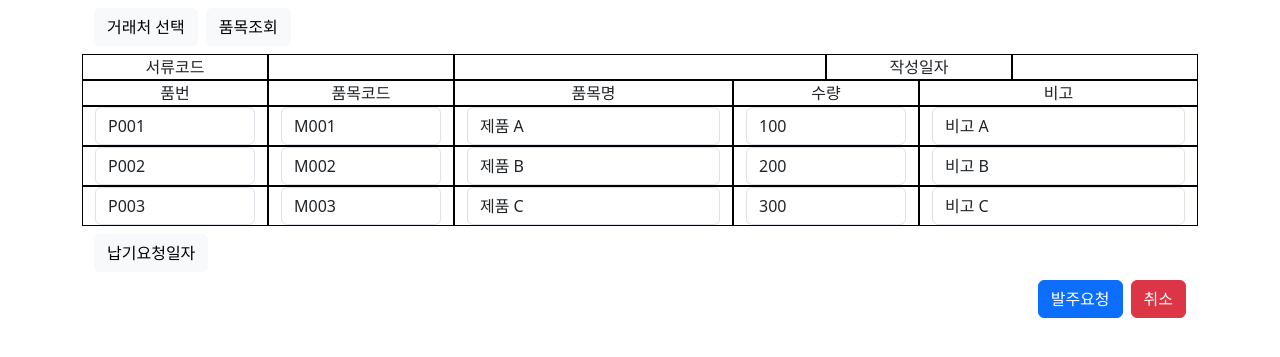
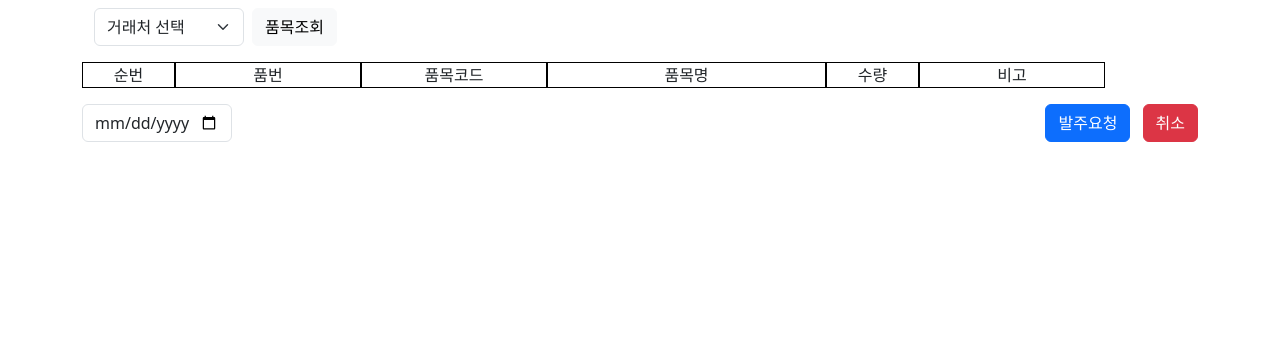
Before and after one commit to 0neteam/app1, a Spring Boot app: page /order/orderRequest in a window 1280 px wide. Shown: the part 148-505 px from the top of the page. Run offline with Spring Boot 4, Linux system fonts and the light colour scheme; the visitor is signed in with stand-in values (Sample User, id 1); some of the project's set-up classes (security, data sources, template engines, error pages and the like) are left out, and stand-ins take their place; some libraries are stand-ins or nearby versions.

Commit message:
기능추가 : 발주요청 UI 수정 및 스크립트 이용 편의성 추가 , 발주요청 기능 수정중 , OrderItemDTO 추가 생성 OrderDAO , OrderDaoImp , OrderService , OrderServiceImp , OrderContoller , OrderMapper , orderRequest.html 파일 수정중

```diff
--- a/src/main/java/com/java/order/OrderDAO.java
+++ b/src/main/java/com/java/order/OrderDAO.java
@@ -8,4 +8,7 @@
     public List<OrderDTO> orderInquiry();
     // 발주 조회 검색
     public List<OrderDTO> searchOrders(String searchTerm);
+
+    void insertOrder(OrderDTO order);  // 주문 정보 삽입
+    void insertOrderItem(OrderItemDTO orderItem);  // 주문 항목 삽입
 }
--- a/src/main/java/com/java/order/OrderDTO.java
+++ b/src/main/java/com/java/order/OrderDTO.java
@@ -22,4 +22,6 @@
     private String transpStatus;
     private String departure;
     private String driverName;
+    private String bizNo;
+
 }
--- a/src/main/java/com/java/order/OrderService.java
+++ b/src/main/java/com/java/order/OrderService.java
@@ -7,4 +7,9 @@
     public String orderInquiry(Model model);
     // 발주 조회 검색
     public String searchOrders(Model model ,String searchTerm);
+
+
+    String processOrderRequest(String selectedRowsJson);
+
+
 }
--- a/src/main/resources/templates/order/orderRequest.html
+++ b/src/main/resources/templates/order/orderRequest.html
@@ -9,6 +9,12 @@
     /* row 내에 있는 div에게 보더를 추가. */
     .row > div {
       border: 1px solid black;
+    }
+
+    /* 선택된 데이터 컨테이너에 줄을 추가 (새로 추가되는 항목에만 적용) */
+    #selectedDataContainer .row {
+      border: 1px solid black; /* 데이터가 추가되는 행에 선을 추가 */
+      margin-bottom: 5px; /* 각 항목 간 간격 추가 */
     }
 
     /* 좌측 본문 */
@@ -25,147 +31,128 @@
     }
   </style>
 
-  <form action="">
+  <form th:action="@{/order/orderRequest}" method="POST">
+    <!-- CSRF 토큰을 자동으로 처리하는 hidden input -->
+    <input type="hidden" th:name="${_csrf.parameterName}" th:value="${_csrf.token}" />
     <div class="container text-center">
       <!-- 거래처 선택과 품목조회 버튼을 왼쪽 정렬 -->
       <div class="d-flex justify-content-start my-2">
-        <button type="button" class="btn btn-light">거래처 선택</button>
+        <select class="form-select" aria-label="거래처 선택" style="width: 150px;">
+          <option selected>거래처 선택</option>
+          <option value="1">거래처 A</option>
+          <option value="2">거래처 B</option>
+          <option value="3">거래처 C</option>
+        </select>
         <button type="button" class="btn btn-light ms-2" data-bs-toggle="modal" data-bs-target="#modalViewProduct">품목조회</button>
       </div>
 
+      <!-- 서류코드와 품번 라인 사이에 여백 추가 -->
+      <div class="my-3"></div> <!-- 여백을 추가하는 부분 -->
+
+      <!-- 순번, 품번, 품목코드, 품목명, 수량, 비고 항목 제목 추가 -->
       <div class="row">
-        <div class="col-sm-2">서류코드</div>
-        <div class="col-sm-2"></div>
-        <div class="col-sm-4"></div>
-        <div class="col-sm-2">작성일자</div>
-        <div class="col-sm-2"></div>
-      </div>
-
-      <!-- 품번, 품목코드, 품목명, 수량, 비고 항목 제목 추가 -->
-      <div class="row">
+        <div class="col-sm-1">순번</div> <!-- 순번 칸 추가 -->
         <div class="col-sm-2">품번</div>
         <div class="col-sm-2">품목코드</div>
         <div class="col-sm-3">품목명</div>
-        <div class="col-sm-2">수량</div>
-        <div class="col-sm-3">비고</div>
+        <div class="col-sm-1">수량</div> <!-- 수량 칸 크기 수정 -->
+        <div class="col-sm-2">비고</div> <!-- 비고 칸을 수량 옆에 배치 -->
+      </div>
+    </div>
+
+      <div class="container mt-3">
+        <!-- 선택된 데이터가 출력될 영역 -->
+        <div id="selectedDataContainer"></div>
       </div>
 
-      <!-- 반복되는 데이터 시작 (두 번째 행부터) -->
-      <div class="row">
-        <div class="col-sm-2"><input type="text" class="form-control" value="P001" /></div>
-        <div class="col-sm-2"><input type="text" class="form-control" value="M001" /></div>
-        <div class="col-sm-3"><input type="text" class="form-control" value="제품 A" /></div>
-        <div class="col-sm-2"><input type="number" class="form-control" value="100" /></div>
-        <div class="col-sm-3"><input type="text" class="form-control" value="비고 A" /></div>
-      </div>
-
-      <div class="row">
-        <div class="col-sm-2"><input type="text" class="form-control" value="P002" /></div>
-        <div class="col-sm-2"><input type="text" class="form-control" value="M002" /></div>
-        <div class="col-sm-3"><input type="text" class="form-control" value="제품 B" /></div>
-        <div class="col-sm-2"><input type="number" class="form-control" value="200" /></div>
-        <div class="col-sm-3"><input type="text" class="form-control" value="비고 B" /></div>
-      </div>
-
-      <div class="row">
-        <div class="col-sm-2"><input type="text" class="form-control" value="P003" /></div>
-        <div class="col-sm-2"><input type="text" class="form-control" value="M003" /></div>
-        <div class="col-sm-3"><input type="text" class="form-control" value="제품 C" /></div>
-        <div class="col-sm-2"><input type="number" class="form-control" value="300" /></div>
-        <div class="col-sm-3"><input type="text" class="form-control" value="비고 C" /></div>
-      </div>
-      <!-- 반복되는 데이터 끝 -->
-
-      <!-- 납기 요청 일자 버튼을 추가 -->
-      <div class="d-flex justify-content-start my-2">
-        <button type="button" class="btn btn-light">납기요청일자</button>
-      </div>
-
-      <!-- 발주요청 버튼과 취소 버튼을 오른쪽 끝으로 배치 -->
-      <div class="d-flex justify-content-end my-2">
-        <button type="button" class="btn btn-primary me-2">발주요청</button> <!-- 발주요청 버튼 -->
-        <button type="button" class="btn btn-danger">취소</button> <!-- 취소 버튼 -->
+      <div class="d-flex align-items-center my-2">
+        <input type="date" class="form-control" id="dueDate" style="width: 150px;" />
+        <div class="ms-auto">
+          <button type="button" class="btn btn-primary me-2">발주요청</button> <!-- 발주요청 버튼 -->
+          <button type="button" class="btn btn-danger">취소</button> <!-- 취소 버튼 -->
+        </div>
       </div>
     </div>
   </form>
 
   <!-- 품목조회버튼과 연결되는 모달창 -->
   <div class="modal" id="modalViewProduct">
-    <div class="modal-dialog modal-lg">
+    <div class="modal-dialog modal-lg"> <!-- 모달 크기 유지 -->
       <div class="modal-content">
         <div class="modal-header">
-          <h1>"거래처 명"</h1>
+          <h1>거래처 명</h1>
         </div>
         <div class="modal-body">
           <form action="">
             <div class="container text-center">
+              <!-- 기존 헤더 -->
               <div class="row">
                 <div class="col-sm-1">선택</div>
                 <div class="col-sm-2">품번</div>
                 <div class="col-sm-2">품목코드</div>
-                <div class="col-sm-3">품목명</div>
-                <div class="col-sm-2">수량</div>
+                <div class="col-sm-2">품목명</div> <!-- 품목명 칸 줄이기 -->
+                <div class="col-sm-2">수량</div> <!-- 수량 칸 키우기 -->
                 <div class="col-sm-2">비고</div>
               </div>
 
               <!-- 반복되는 데이터 -->
-              <div class="row">
+              <div class="row select-row" data-row-id="1">
                 <div class="col-sm-1">
-                  <input type="checkbox" />
+                  <input type="checkbox" class="select-checkbox" />
                 </div>
                 <div class="col-sm-2">
-                  <input type="text" class="form-control" value="P001" />
+                  <input type="text" class="form-control" value="1" />
                 </div>
                 <div class="col-sm-2">
-                  <input type="text" class="form-control" value="M001" />
+                  <input type="text" class="form-control" value="1" />
                 </div>
-                <div class="col-sm-3">
+                <div class="col-sm-2">
                   <input type="text" class="form-control" value="제품 A" />
                 </div>
                 <div class="col-sm-2">
-                  <input type="number" class="form-control" value="100" />
+                  <input type="number" class="form-control form-control-lg" value="100" /> <!-- 수량 칸 크기 키우기 -->
                 </div>
                 <div class="col-sm-2">
                   <input type="text" class="form-control" value="비고 A" />
                 </div>
               </div>
 
-              <div class="row">
+              <div class="row select-row" data-row-id="2">
                 <div class="col-sm-1">
-                  <input type="checkbox" />
+                  <input type="checkbox" class="select-checkbox" />
                 </div>
                 <div class="col-sm-2">
-                  <input type="text" class="form-control" value="P002" />
+                  <input type="text" class="form-control" value="2" />
                 </div>
                 <div class="col-sm-2">
-                  <input type="text" class="form-control" value="M002" />
+                  <input type="text" class="form-control" value="2" />
                 </div>
-                <div class="col-sm-3">
+                <div class="col-sm-2">
                   <input type="text" class="form-control" value="제품 B" />
                 </div>
                 <div class="col-sm-2">
-                  <input type="number" class="form-control" value="200" />
+                  <input type="number" class="form-control form-control-lg" value="200" /> <!-- 수량 칸 크기 키우기 -->
                 </div>
                 <div class="col-sm-2">
                   <input type="text" class="form-control" value="비고 B" />
                 </div>
               </div>
 
-              <div class="row">
+              <div class="row select-row" data-row-id="3">
                 <div class="col-sm-1">
-                  <input type="checkbox" />
+                  <input type="checkbox" class="select-checkbox" />
                 </div>
                 <div class="col-sm-2">
-                  <input type="text" class="form-control" value="P003" />
+                  <input type="text" class="form-control" value="3" />
                 </div>
                 <div class="col-sm-2">
-                  <input type="text" class="form-control" value="M003" />
+                  <input type="text" class="form-control" value="3" />
                 </div>
-                <div class="col-sm-3">
+                <div class="col-sm-2">
                   <input type="text" class="form-control" value="제품 C" />
                 </div>
                 <div class="col-sm-2">
-                  <input type="number" class="form-control" value="300" />
+                  <input type="number" class="form-control form-control-lg" value="300" /> <!-- 수량 칸 크기 키우기 -->
                 </div>
                 <div class="col-sm-2">
                   <input type="text" class="form-control" value="비고 C" />
@@ -178,12 +165,161 @@
         </div>
         <div class="modal-footer">
           <!-- 선택 확정과 취소 버튼 추가 -->
-          <button type="button" class="btn btn-primary me-2" data-bs-dismiss="modal">선택 확정</button> <!-- 선택 확정 버튼 (파란색) -->
-          <button type="button" class="btn btn-danger" data-bs-dismiss="modal">취소</button> <!-- 취소 버튼 (빨간색) -->
+          <button type="button" class="btn btn-primary me-2" id="selectConfirmBtn" data-bs-dismiss="modal">선택 확정</button>
+          <button type="button" class="btn btn-danger" data-bs-dismiss="modal">취소</button>
         </div>
       </div>
     </div>
   </div>
 
+
+  <script>
+    // 선택된 데이터가 출력될 영역
+    const selectConfirmBtn = document.getElementById('selectConfirmBtn');
+
+    selectConfirmBtn.addEventListener('click', function() {
+      const selectedRows = [];
+
+      // 체크된 체크박스가 있는 행 찾기
+      const rows = document.querySelectorAll('.select-row');
+      rows.forEach(row => {
+        const checkbox = row.querySelector('.select-checkbox');
+        if (checkbox.checked) {
+          const productNumber = row.querySelectorAll('input')[1].value;  // 품번
+          const itemCode = row.querySelectorAll('input')[2].value;      // 품목코드
+          const itemName = row.querySelectorAll('input')[3].value;      // 품목명
+          const quantity = row.querySelectorAll('input')[4].value;      // 수량
+          const remarks = row.querySelectorAll('input')[5].value;       // 비고
+
+          // 선택된 행의 데이터 저장
+          selectedRows.push({
+            productNumber,
+            itemCode,
+            itemName,
+            quantity,
+            remarks
+          });
+        }
+      });
+
+      // 선택된 데이터를 HTML로 그려주는 작업
+      const selectedDataContainer = document.getElementById('selectedDataContainer');
+      selectedDataContainer.innerHTML = ''; // 기존 내용 초기화
+
+      // 선택된 데이터를 하나씩 추가
+      selectedRows.forEach((rowData, index) => {
+        const rowDiv = document.createElement('div');
+        rowDiv.classList.add('row'); // 부트스트랩의 row 클래스를 사용해 줄 맞춤
+
+        // 새로운 데이터 추가 (기존 header와 맞추어 디자인)
+        rowDiv.innerHTML = `
+        <div class="col-sm-1" style="text-align: center;">${index + 1}</div> <!-- 순번 -->
+        <div class="col-sm-2" style="text-align: center;">${rowData.productNumber}</div> <!-- 품번 -->
+        <div class="col-sm-2" style="text-align: center;">${rowData.itemCode}</div> <!-- 품목코드 -->
+        <div class="col-sm-3" style="text-align: center;">${rowData.itemName}</div> <!-- 품목명 -->
+        <div class="col-sm-1" style="text-align: center;">${rowData.quantity}</div> <!-- 수량 -->
+        <div class="col-sm-2" style="text-align: center;">${rowData.remarks}</div> <!-- 비고 -->
+      `;
+        selectedDataContainer.appendChild(rowDiv);
+      });
+
+      // selectedDataContainer의 모든 .row에 대해서만 보더 제거
+      const rowsInContainer = selectedDataContainer.querySelectorAll('.row');
+      rowsInContainer.forEach(row => {
+        row.style.border = 'none'; // row에 보더 제거
+      });
+    });
+
+    // 모든 row 클릭 시 해당 행의 체크박스를 토글
+    const rows = document.querySelectorAll('.select-row');
+    rows.forEach(row => {
+      row.addEventListener('click', function () {
+        const checkbox = row.querySelector('.select-checkbox');
+        checkbox.checked = !checkbox.checked; // 체크박스 상태 토글
+      });
+    });
+
+
+    // 발주요청 버튼 클릭 이벤트 추가
+    const orderRequestBtn = document.querySelector('.btn.btn-primary');
+
+    orderRequestBtn.addEventListener('click', function() {
+      const selectedRows = [];
+
+      // 선택된 데이터가 담긴 영역을 가져옴
+      const rowsInContainer = document.querySelectorAll('#selectedDataContainer .row');
+      rowsInContainer.forEach(row => {
+
+
+
+        const itemCode = row.querySelectorAll('.col-sm-2')[1].textContent;  // 품목코드
+
+        // 품목명 -> itemName
+        const itemName = row.querySelectorAll('.col-sm-3')[0].textContent;  // 품목명
+
+        // 수량 -> qty (OrderItemDTO의 수량에 해당)
+        const quantity = row.querySelectorAll('.col-sm-1')[0].textContent;  // 수량
+
+        // 비고 -> remarks (OrderItemDTO의 비고에 해당)
+        const remarks = row.querySelectorAll('.col-sm-2')[1].textContent;  // 비고
+
+        // OrderItemDTO 객체 생성
+        const orderItemDTO = {
+          itemCode: itemCode, // 품목 코드
+          qty: quantity,      // 수량
+          remarks: remarks    // 비고
+        };
+        selectedRows.push(orderItemDTO);
+      });
+
+      // 선택된 데이터가 없으면 알림창을 띄움
+      if (selectedRows.length === 0) {
+        alert('데이터가 없습니다.');
+        return; // 데이터가 없으면 더 이상 진행하지 않음
+      }
+
+      // dueDate 값 가져오기
+      const dueDate = document.getElementById('dueDate').value;
+
+      // dueDate가 빈 값이면 알림창을 띄움
+      if (!dueDate) {
+        alert('발주 최종 일자를 입력해주세요.');
+        return; // 빈 값이면 더 이상 진행하지 않음
+      }
+
+      // 선택된 데이터와 dueDate 출력
+      selectedRows.forEach(item => {
+        item.dueDate = dueDate; // dueDate 추가
+      });
+
+      console.log('선택된 데이터:', selectedRows);
+      var _csrf = document.querySelector('input[name="_csrf"]').value;
+      var params = {
+        selectedRows: JSON.stringify(selectedRows),  // selectedRows 배열을 JSON 문자열로 변환하여 전송
+        _csrf: _csrf
+      };
+      console.log(params);
+
+      $.ajax({
+        url: '/order/orderRequest',
+        method: 'POST',
+        data: params
+      }).done(data => {
+        console.log(data);
+        // MODAL 기능
+        // $("#supplierModal").modal("show");
+      }).fail(error => {
+        console.log(error);
+      });
+    });
+
+
+
+  </script>
+
+
+
+
+
 </main>
 </html>
```
Also changed, not shown: src/main/java/com/java/order/OrderContoller.java (+14 -3 lines), src/main/java/com/java/order/OrderDaoImp.java (+14 -0 lines), src/main/java/com/java/order/OrderItemDTO.java (added, +18 -0 lines), src/main/java/com/java/order/OrderMapper.java (+11 -0 lines), src/main/java/com/java/order/OrderServiceImp.java (+36 -0 lines).
